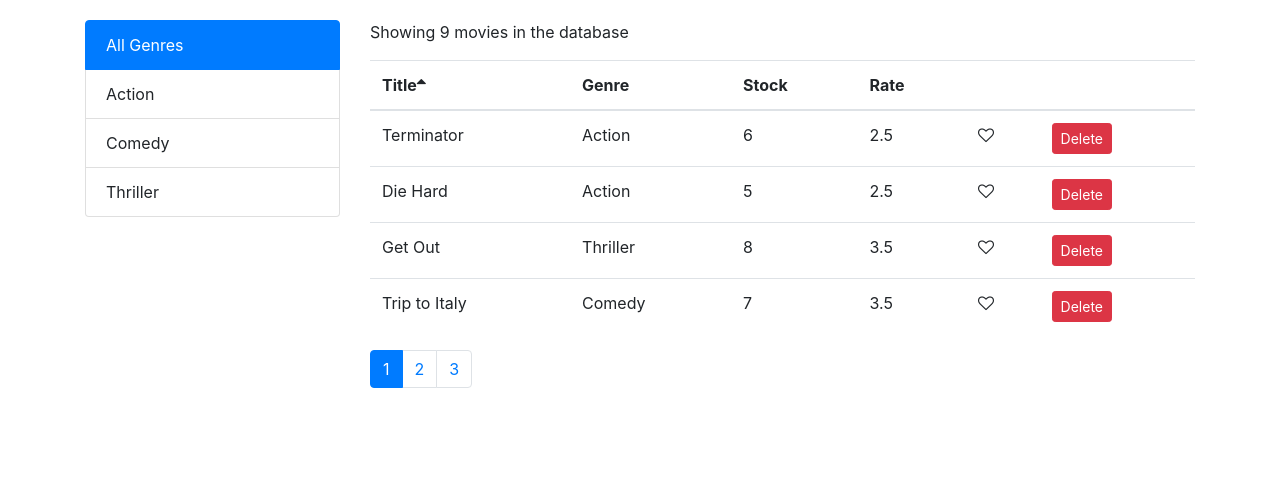
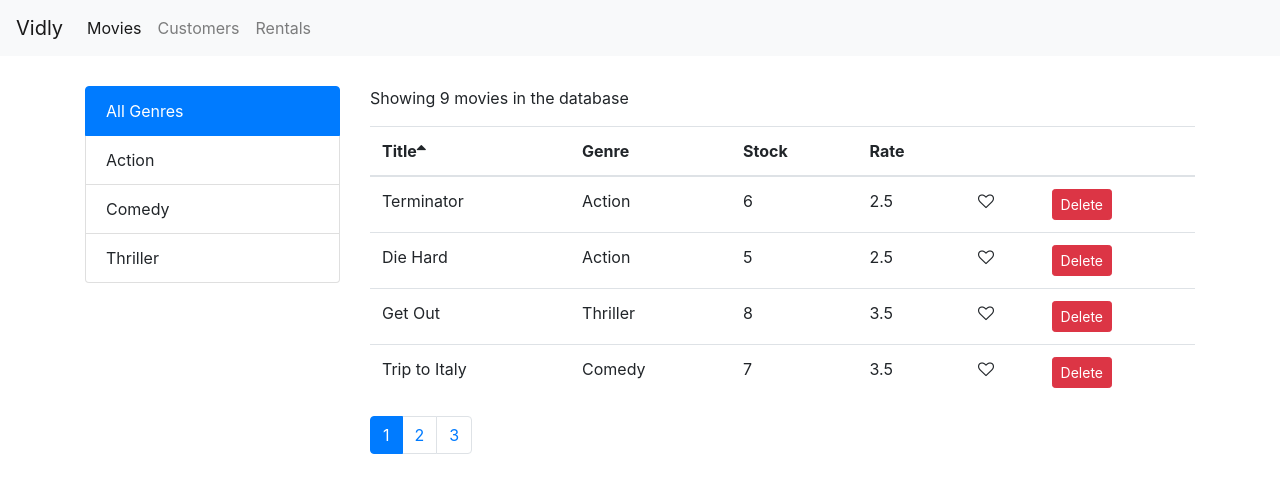
Before and after one commit to m00k/vidly, a React (Create React App) app: page /movies in a window 1280 px wide. Shown: the top 492 px of the page. Built offline with nearby package versions, Linux system fonts and the light colour scheme.

Commit message:
feat(navbar): add navbar

```diff
--- a/src/App.js
+++ b/src/App.js
@@ -5,20 +5,24 @@
 import NotFound from './components/notFound';
 import Customers from './components/costumers';
 import Rentals from './components/rentals';
+import NavBar from './components/navbar';
 
 class App extends Component {
   render() {
     return (
-      <main className="container">
-        <Switch>
-          <Route path="/costumers" component={Customers}/>
-          <Route path="/rentals" component={Rentals}/>
-          <Route path="/movies" component={Movies}/>
-          <Route path="/not-found" component={NotFound}/>
-          <Redirect from="/" to="/movies" exact component={Movies}/>
-          <Redirect to="/not-found"/>
-        </Switch>
-      </main>
+      <React.Fragment>
+        <NavBar />
+        <main className="container">
+          <Switch>
+            <Route path="/costumers" component={Customers} />
+            <Route path="/rentals" component={Rentals} />
+            <Route path="/movies" component={Movies} />
+            <Route path="/not-found" component={NotFound} />
+            <Redirect from="/" to="/movies" exact component={Movies} />
+            <Redirect to="/not-found" />
+          </Switch>
+        </main>
+      </React.Fragment>
     );
   }
 }
--- /dev/null
+++ b/src/components/navbar.jsx
@@ -0,0 +1,53 @@
+import React from 'react';
+import { Link, NavLink } from 'react-router-dom';
+
+const NavBar = () => {
+  return (
+    <nav className="navbar navbar-expand-lg navbar-light bg-light">
+      <Link
+        className="navbar-brand"
+        to="/"
+      >
+        Vidly
+      </Link>
+      <button
+        className="navbar-toggler"
+        type="button"
+        data-toggle="collapse"
+        data-target="#navbarNavAltMarkup"
+        aria-controls="navbarNavAltMarkup"
+        aria-expanded="false"
+        aria-label="Toggle navigation"
+      >
+        <span className="navbar-toggler-icon"></span>
+      </button>
+      <div
+        className="collapse navbar-collapse"
+        id="navbarNavAltMarkup"
+      >
+        <div className="navbar-nav">
+          <NavLink
+            className="nav-item nav-link"
+            to="/movies"
+          >
+            Movies
+          </NavLink>
+          <NavLink
+            className="nav-item nav-link"
+            to="/costumers"
+          >
+            Customers
+          </NavLink>
+          <NavLink
+            className="nav-item nav-link"
+            to="/rentals"
+          >
+            Rentals
+          </NavLink>
+        </div>
+      </div>
+    </nav>
+  );
+}
+
+export default NavBar;
--- a/src/index.css
+++ b/src/index.css
@@ -1,6 +1,6 @@
 body {
   margin: 0;
-  padding: 20px 0 0 0;
+  padding: 0;
   font-family: -apple-system, BlinkMacSystemFont, "Segoe UI", "Roboto", "Oxygen",
     "Ubuntu", "Cantarell", "Fira Sans", "Droid Sans", "Helvetica Neue",
     sans-serif;
@@ -16,3 +16,7 @@
 .clickable {
   cursor: pointer;
 }
+
+.navbar {
+  margin-bottom: 30px;
+}
```
